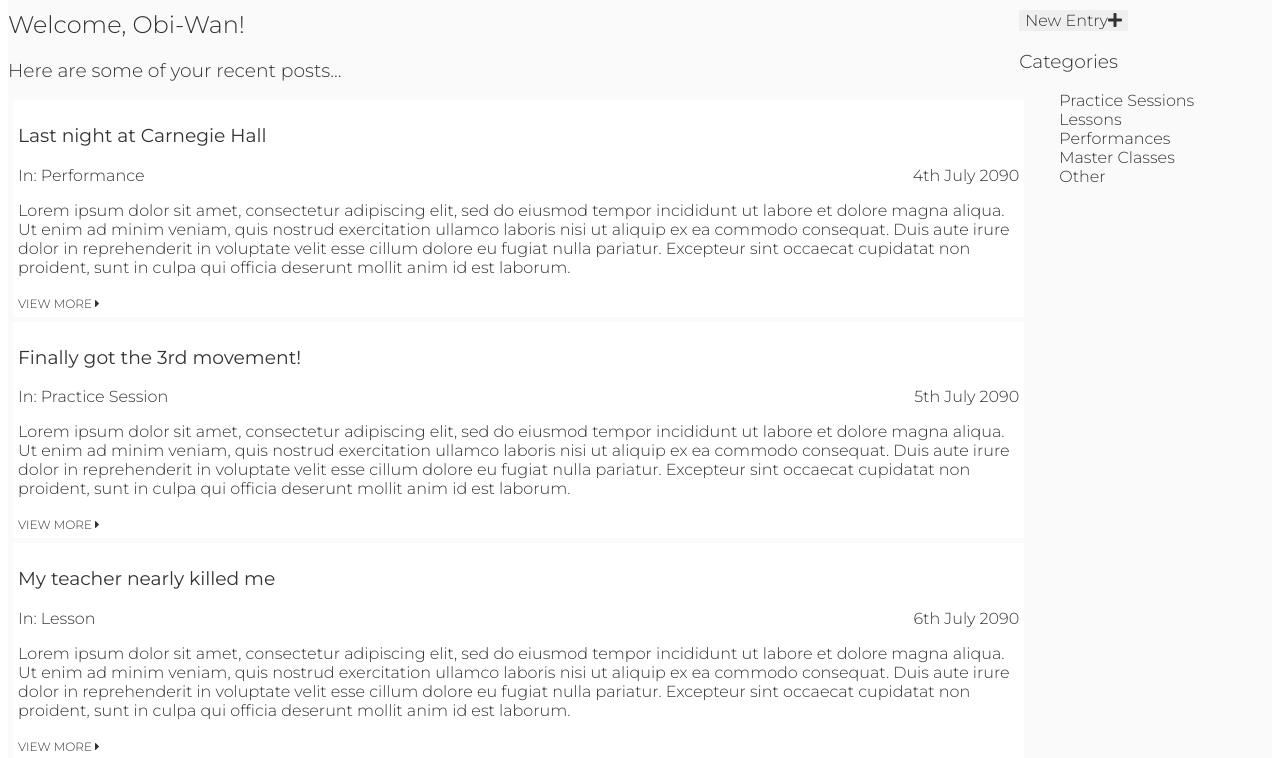
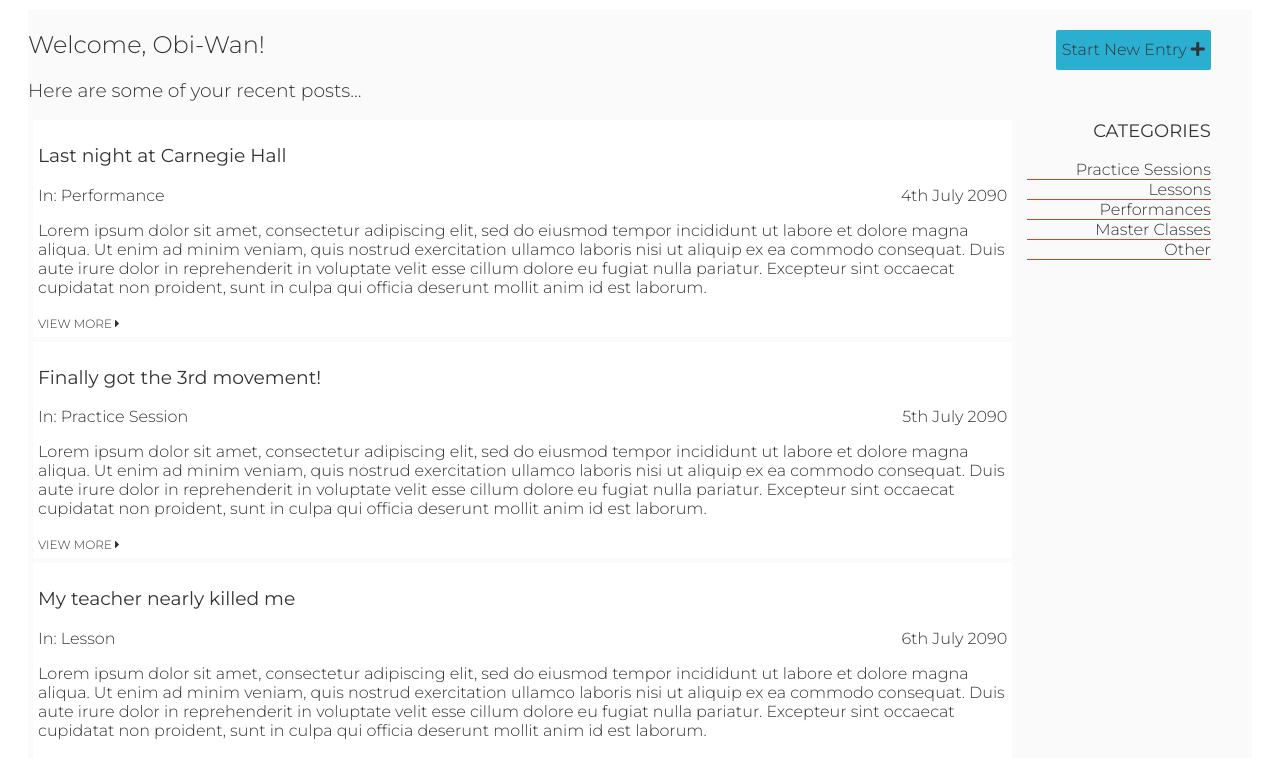
Before and after one commit to velafarq/note-book-app, a website: page public/index.html in a window 1280 px wide. Shown: the part 133-891 px from the top of the page. Drawn offline with nearby package versions, Linux system fonts and the light colour scheme.

Commit message:
Add styling to right-block

```diff
--- a/public/index.html
+++ b/public/index.html
@@ -36,8 +36,8 @@
      </section>
 
     <section class="right-block">
-        <button class="right-block__add-entry">New Entry<i class="fas fa-plus"></i></button>
-        <h3 class="right-block__title">Categories</h3>
+        <button class="right-block__add-entry">Start New Entry <i class="fas fa-plus"></i></button>
+        <h3 class="right-block__title">CATEGORIES</h3>
         <div class="right-block__categories">
             <ul class="right-block__categories__list">
                 <li><a href="#" onclick='getAndDisplayPracticeSessions()'>Practice Sessions</a></li>
--- a/public/styles.css
+++ b/public/styles.css
@@ -3,9 +3,13 @@
     font-family: 'Montserrat', sans-serif;
     font-weight: 300;
     color: #333;
+
+
 }
-
-a:hover, button:hover, .fa-caret-right:hover {
+body {
+    padding: 20px;
+}
+a:hover, .fa-caret-right:hover {
     color: #d0482a;
     cursor: pointer;
 }
@@ -17,7 +21,13 @@ a {
 button {
     border:none;
     font-size: 16px;
-
+    cursor: pointer;
+    background-color: #2aafd0;
+    border-radius: 2px;
+    height: 40px;
+}
+button:hover {
+    color: white;
 }
 .header{
 display: flex;
@@ -45,7 +55,7 @@ font-family: 'Raleway', sans-serif;
 }
 
 .header__nav__list{
-   width: 40%;
+   width: 30%;
     list-style:none;
     display:flex;
     justify-content: space-between;
@@ -66,6 +76,7 @@ justify-content: space-between;
 .main{
     background-color: #FAFAFA;
     display: flex;
+
 }
 .left-block{
     width: 80%;
@@ -106,13 +117,38 @@ justify-content: space-between;
     font-style:italic;
 }
 .right-block{
-    width: 20%;
+    width: 15%;
     padding-top: 20px;
+    margin-left: 20px;
+    text-align: right;
+
+
 
 }
-.right-block__add-entry{}
-.right-block__title{}
+.right-block__add-entry{
+    background-color: #2aafd0;
+    border-radius: 2px;
+    height: 40px;
+
+
+}
+.right-block__title{
+    font-weight: 400;
+    font-size: 18px;
+    margin-top: 50px;
+
+
+}
 .right-block__categories{}
 .right-block__categories__list{
+    width: -50%;
     list-style: none;
+    text-align: right;
+    padding: 0;
+
 }
+
+.right-block__categories__list li {
+    border-bottom: 1px solid #d0482a;
+
+}
```
